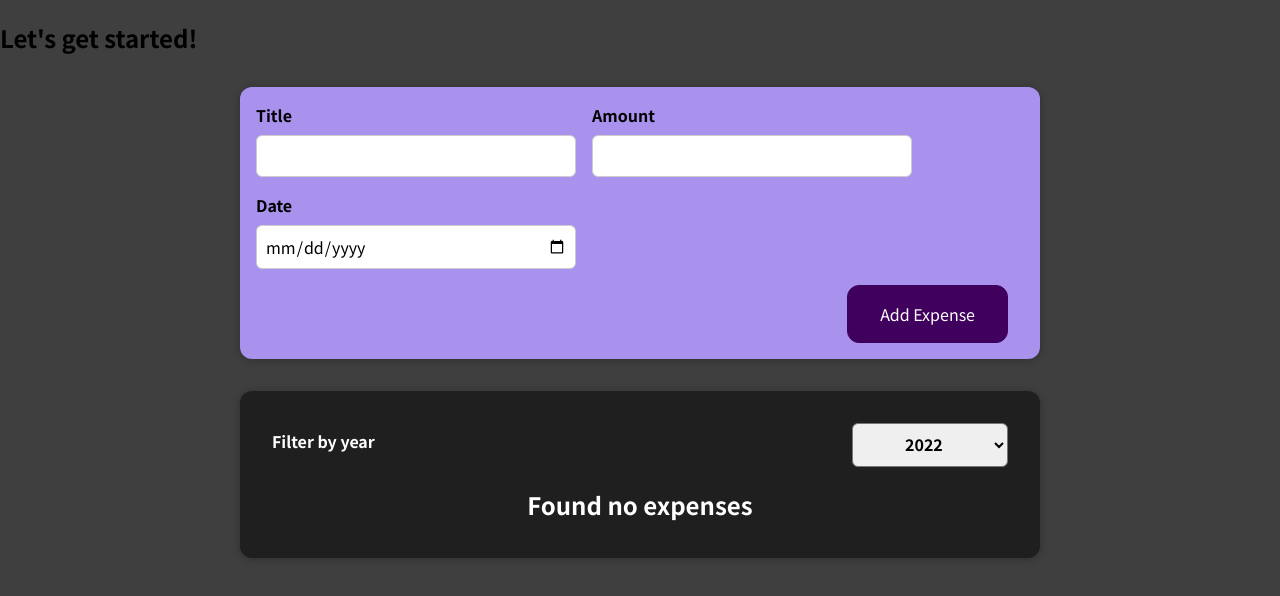
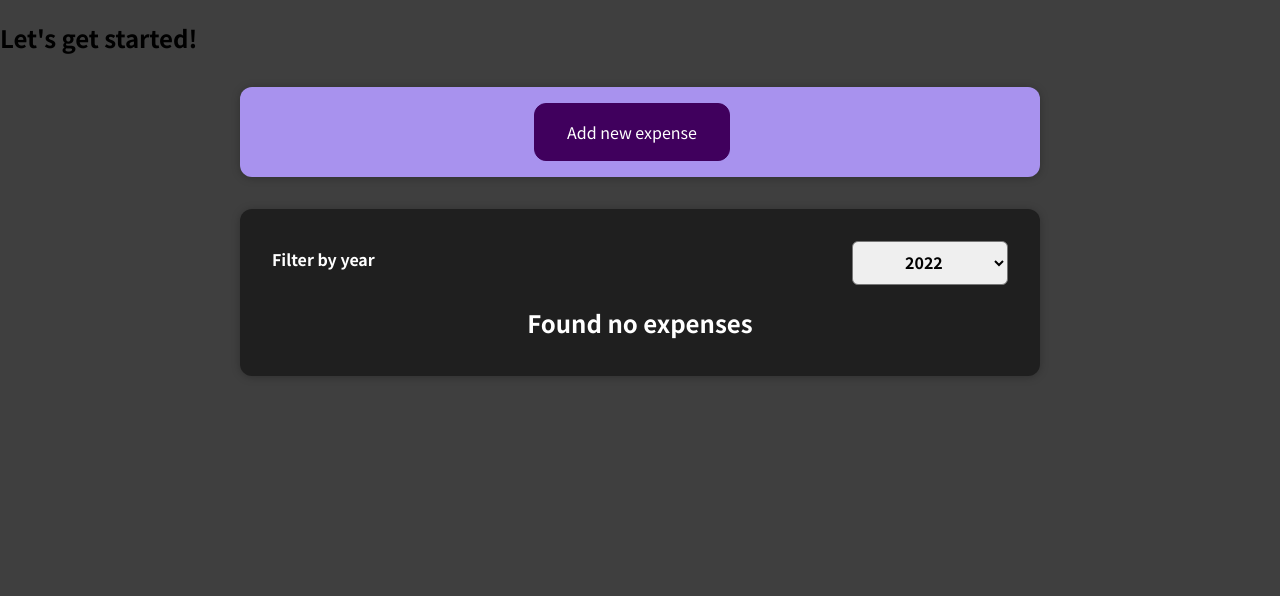
Before and after one commit to istewart22/ReactStuff, a React (Create React App) app: page / in a window 1280 px wide. Shown: the top 596 px of the page. Built offline with nearby package versions, Linux system fonts and the light colour scheme.

Commit message:
Add ability to close expense form

```diff
--- a/src/components/NewExpense/ExpenseForm.js
+++ b/src/components/NewExpense/ExpenseForm.js
@@ -2,7 +2,7 @@ import { useState } from 'react';
 import './ExpenseForm.css';
 
 const ExpenseForm = (props) => {
-  const { onSaveExpenseData } = props;
+  const { onChangeExpenseForm, onSaveExpenseData } = props;
 
   const [enteredTitle, setEnteredTitle] = useState('');
   const [enteredAmount, setEnteredAmount] = useState('');
@@ -33,6 +33,7 @@ const ExpenseForm = (props) => {
     setEnteredTitle('');
     setEnteredAmount('');
     setEnteredDate('');
+    onChangeExpenseForm();
   };
 
   return (
@@ -68,6 +69,7 @@ const ExpenseForm = (props) => {
         </div>
       </div>
       <div className='new-expense__actions'>
+        <button onClick={onChangeExpenseForm}>Cancel</button>
         <button type='submit'>Add Expense</button>
       </div>
     </form>
--- a/src/components/NewExpense/NewExpense.js
+++ b/src/components/NewExpense/NewExpense.js
@@ -1,8 +1,11 @@
+import { useState } from 'react';
 import ExpenseForm from './ExpenseForm';
 import './NewExpense.css';
 
 const NewExpense = (props) => {
   const { onAddExpense } = props;
+  const [newExpenseFormOpen, setNewExpenseFormOpen] = useState(false);
+
   const saveExpenseDataHandler = (enteredExpenseData) => {
     const expenseData = {
       ...enteredExpenseData,
@@ -11,9 +14,21 @@ const NewExpense = (props) => {
     onAddExpense(expenseData);
   };
 
+  const newExpenseFormHandler = () => {
+    setNewExpenseFormOpen(!newExpenseFormOpen);
+  };
+
   return (
     <div className='new-expense'>
-      <ExpenseForm onSaveExpenseData={saveExpenseDataHandler} />
+      {!newExpenseFormOpen && (
+        <button onClick={newExpenseFormHandler}>Add new expense</button>
+      )}
+      {newExpenseFormOpen && (
+        <ExpenseForm
+          onChangeExpenseForm={newExpenseFormHandler}
+          onSaveExpenseData={saveExpenseDataHandler}
+        />
+      )}
     </div>
   );
 };
```
